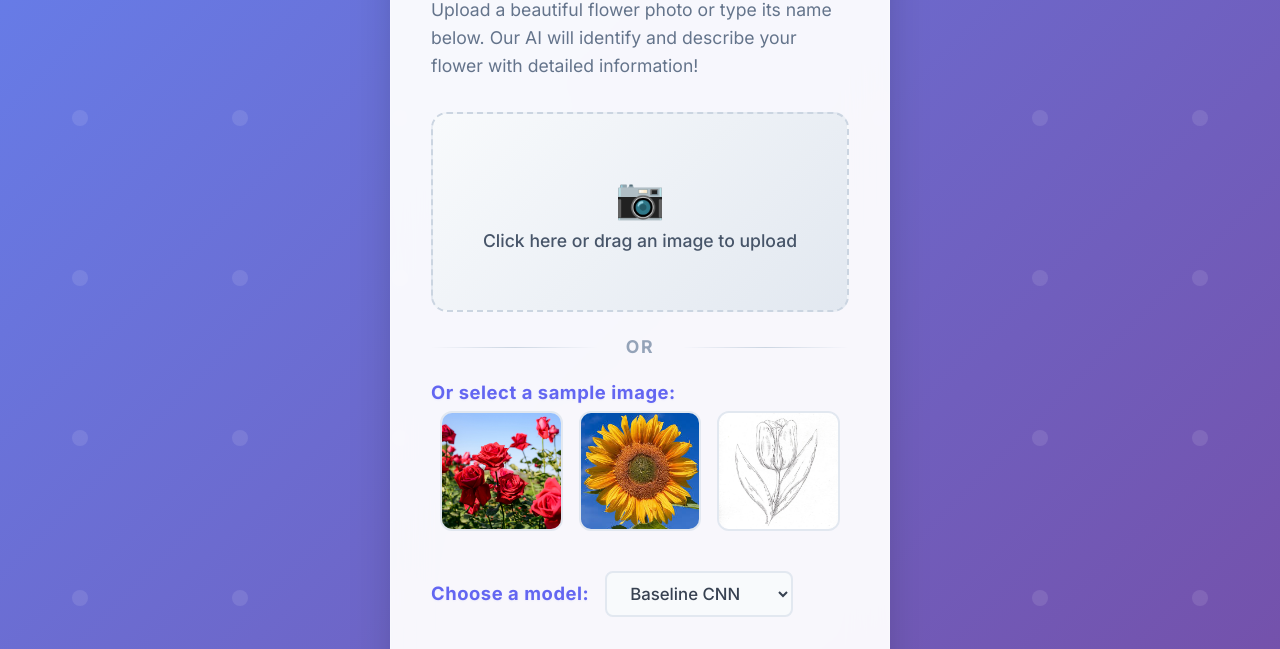
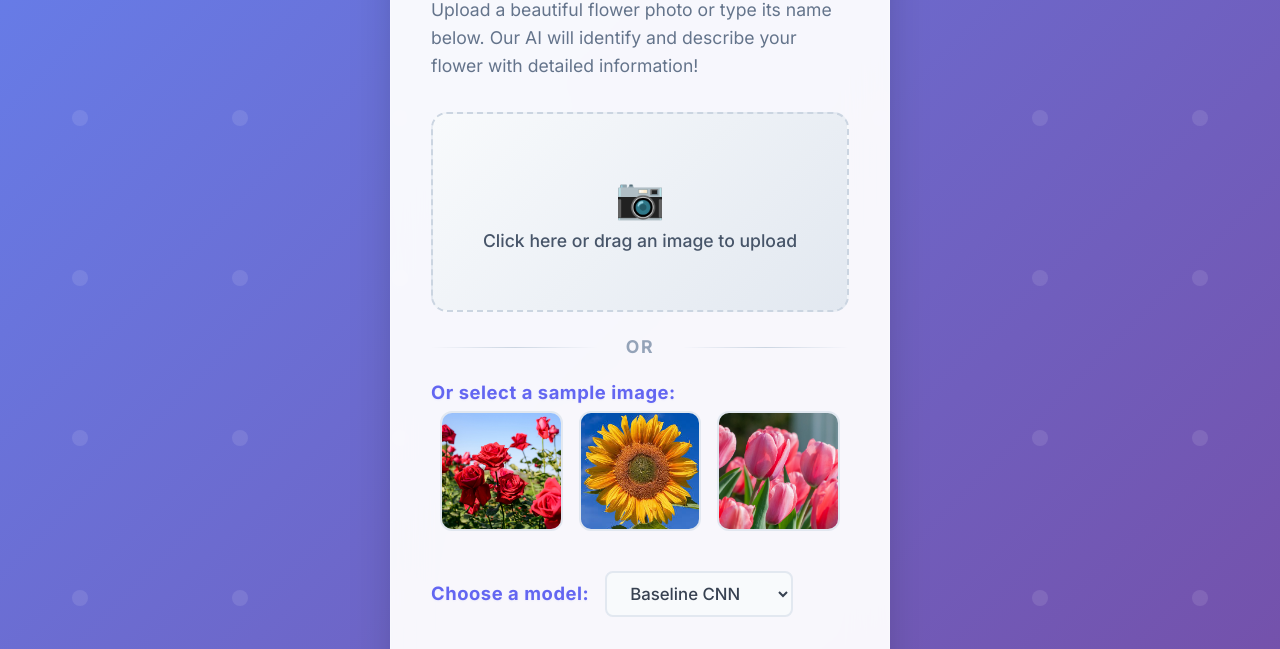
Before and after one commit to david-diaz-26/Flower-Classification-Frontend, a plain HTML site: page index.html in a window 1280 px wide. Shown: the part 122-771 px from the top of the page. Drawn offline with Linux system fonts and the light colour scheme.

Commit message:
Add new images

```diff
--- a/index.html
+++ b/index.html
@@ -26,7 +26,7 @@
       <div class="select-image-options">
         <img src="rose.jpg" alt="Sample Flower 1" class="sample-image" onclick="selectSampleImage('rose.jpg')">
         <img src="sunflower.jpeg" alt="Sample Flower 2" class="sample-image" onclick="selectSampleImage('sunflower.jpeg')">
-        <img src="tulip.jpg" alt="Sample Flower 3" class="sample-image" onclick="selectSampleImage('tulip.jpg')">
+        <img src="tulips.jpg" alt="Sample Flower 3" class="sample-image" onclick="selectSampleImage('tulip.jpg')">
       </div>
     </div>
 
```
Also changed, not shown: pinkprimrose.jpeg (added), tulips.jpg (added).
